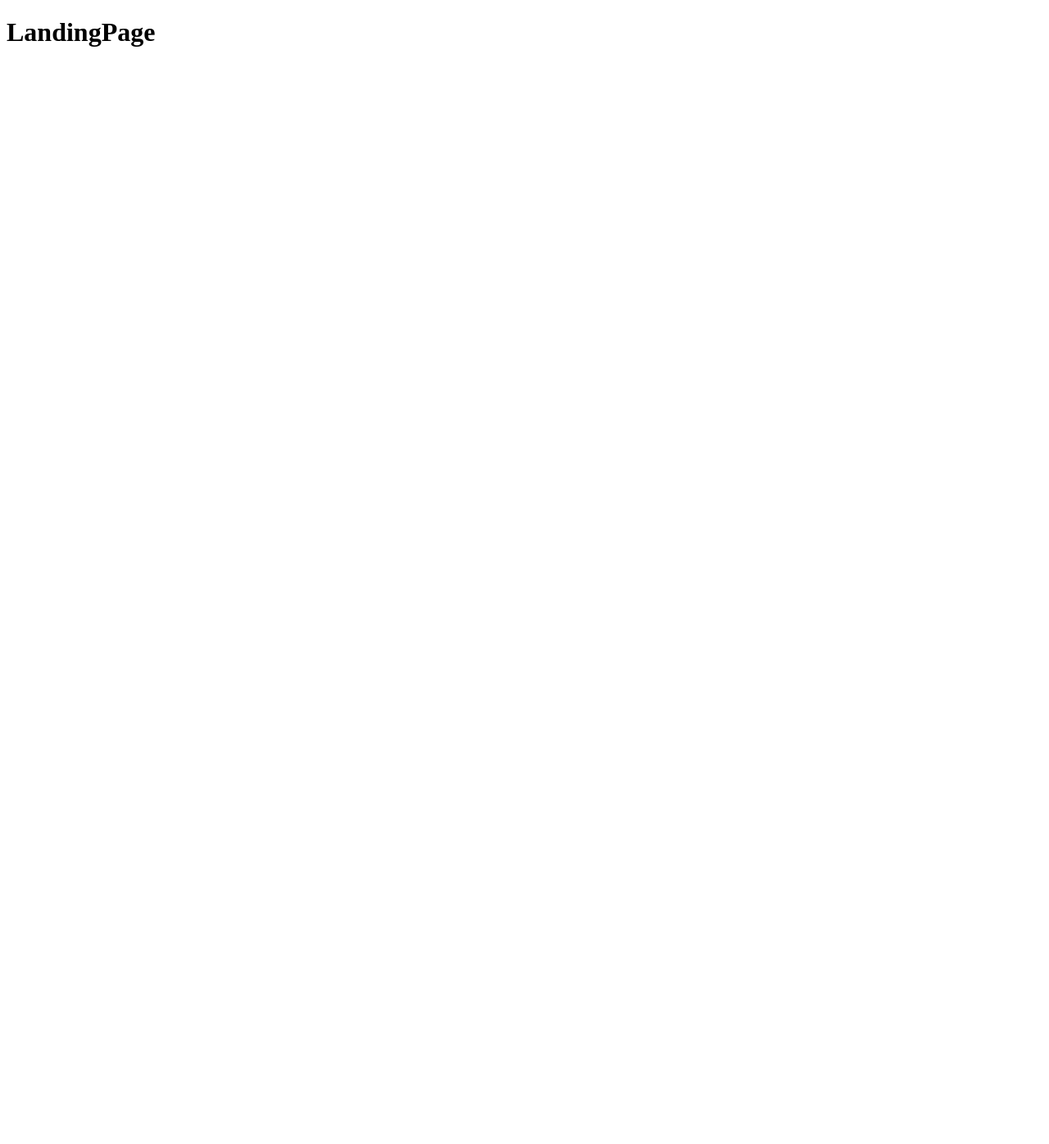
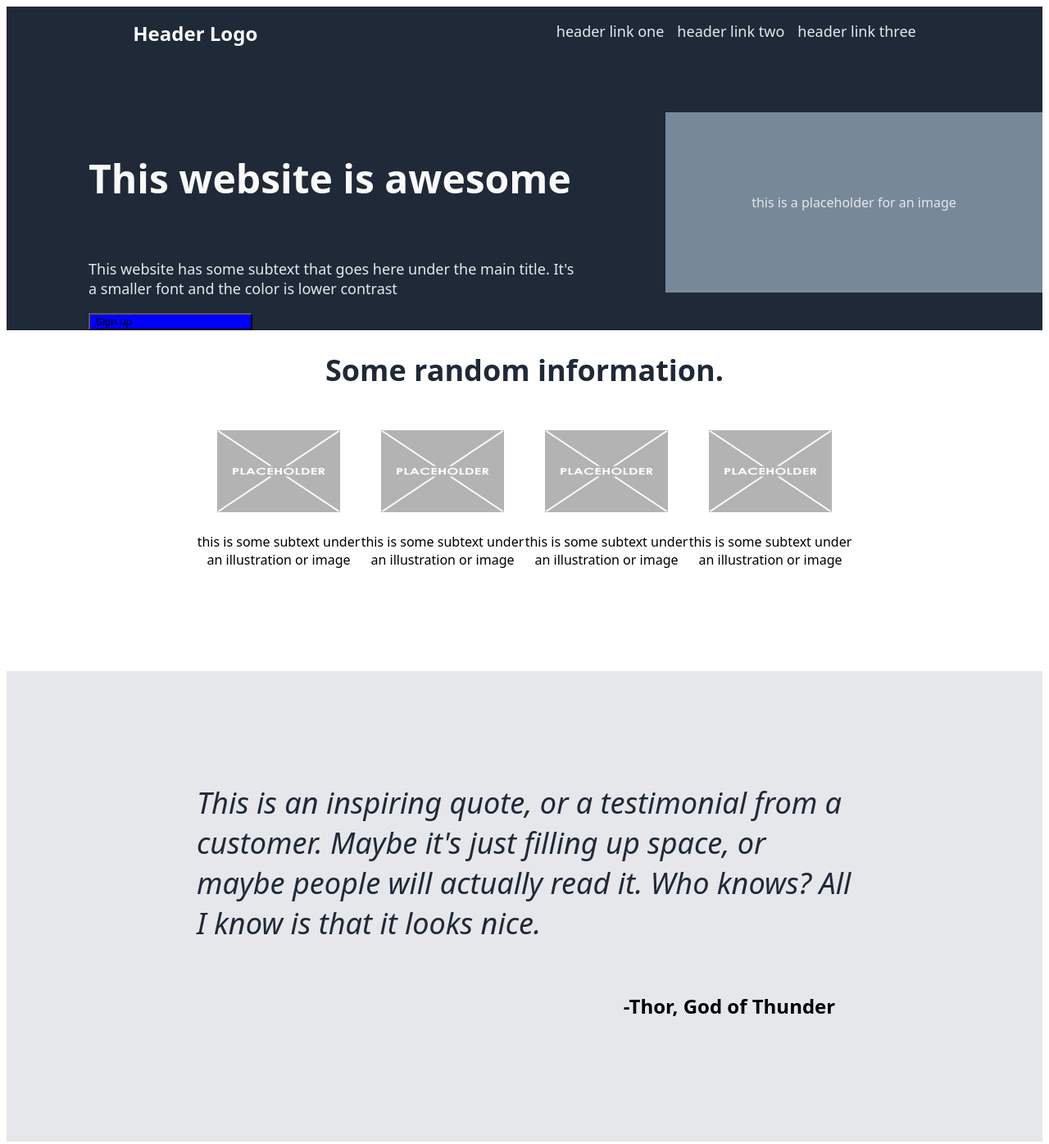
Before and after one commit to PeterXRiber/odin-landingpage, a plain HTML site: page index.html in a window 1280 px wide. Shown: the whole page at 82% size. Before the commit the page ends 800 px from the top, so only its background shows below. Drawn offline with Linux system fonts and the light colour scheme.

Commit message:
Create hero box, image box and quote box

```diff
--- a/index.html
+++ b/index.html
@@ -11,7 +11,87 @@
   </head>
 
     <body>
-        <h1> LandingPage </h1>
+        <div class="header-container">
+            <div class="top-header">
+                <h1> Header Logo </h1>
+                <div class="header-links">
+                    <ul>
+                        <li><a href="#"> header link one </a></li>
+                        <li><a href="#"> header link two </a></li>
+                        <li><a href="#"> header link three </a></li>
+                    </ul>
+                </div>
+            </div>
+            <div class="bottom-header">
+                <div class="bottom-header-subtext">
+                    <h3 class="bottom-header-h3">This website is awesome</h3>
+                    <p class="bottom-header-p"> This website has some subtext that goes here under the main title.
+                        It's a smaller font and the color is lower contrast</p>
+                        <button class="sign-up"> Sign up </button>
+                </div>
+                <div class="bottom-header-placeholder"></div>
+                    <div class="image-placeholder">
+                    <p class="text-placeholder"> this is a placeholder for an image</p>
+                    </div>
+                </div>
+            </div>
+
+
+        <h1 class="info-container-h1"> Some random information.</h1>
+
+        <div class="info-container">
+
+            <div class="images">
+                <img src="./images/placeholder.png" alt="AI-Cage">
+                <div class="images-text">this is some subtext under an illustration or image</div>
+            </div>
+            <div class="images">
+                <img src="./images/placeholder.png" alt="AI-Cage">
+                <div class="images-text">this is some subtext under an illustration or image</div>
+            </div>
+            <div class="images">
+                <img src="./images/placeholder.png" alt="AI-Cage">
+                <div class="images-text">this is some subtext under an illustration or image</div>
+            </div>
+            <div class="images">
+                <img src="./images/placeholder.png" alt="AI-Cage">
+                <div class="images-text">this is some subtext under an illustration or image</div>
+            </div>
+
+        </div>
+
+        <div class="quote-container">
+
+            <div class="quote">
+
+                    <p class="quote-text">This is an inspiring quote, or a testimonial from a customer.
+                        Maybe it's just filling up space,
+                        or maybe people will actually read it.
+                        Who knows? All I know is that it looks nice.
+                        </p>
+
+            </div>
+
+            <div class="quoter-container">
+
+                <p class="text-quoter">-Thor, God of Thunder</p>
+
+            </div>
+
+
+
+
+        </div>
+
+        <div class="action-container">
+
+        </div>
+
+        <div class="footer">
+
+        </div>
+
+
     </body>
 
 </html>
--- a/style.css
+++ b/style.css
@@ -0,0 +1,255 @@
+body{
+    font-family: system-ui, -apple-system, BlinkMacSystemFont, 'Segoe UI', Roboto, Oxygen, Ubuntu, Cantarell, 'Open Sans', 'Helvetica Neue', sans-serif;
+    font: roboto;
+
+}
+.header-container{
+display: flex;
+flex-direction: column;
+flex-wrap: wrap;
+justify-content: center;
+align-items: stretch;
+
+gap: 64px;
+background-color: #1F2937;
+
+
+}
+
+.top-header{
+    display: flex;
+    justify-content: space-around;
+    flex-shrink: 0;
+
+}
+
+.top-header ul{
+    display: flex;
+    flex-direction: row;
+    list-style-type: none;
+
+    font-size: 18px;
+    color: #E5E7EB;
+}
+
+.top-header a{
+    display: flex;
+    flex-direction: row;
+    text-decoration: none;
+    margin-left: 16px;
+
+    font-size: 18px;
+    color: #E5E7EB;
+}
+
+.top-header h1{
+    display: flex;
+    flex-direction: row;
+
+    font-size: 24px;
+    color: #F9FAF8;
+}
+
+.bottom-header{
+    display: flex;
+    flex-flow: row;
+    flex: 1;
+    flex-shrink: 0;
+
+
+}
+
+.bottom-header-subtext{
+    display: flex;
+    flex-direction: column;
+    flex-wrap: wrap;
+    flex: 1;
+    flex-shrink: 0;
+
+    max-width: 760px;
+
+
+}
+
+.bottom-header-h3{
+    display: flex;
+    flex-direction: column;
+    margin-left: 100px;
+
+    font-weight: bolder;
+    font-size: 48px;
+    color: #F9FAF8;
+}
+
+.bottom-header-p{
+    display: flex;
+    flex-direction: row;
+    flex-wrap: wrap;
+    margin-left: 100px;
+
+    font-size: 18px;
+    color: #E5E7EB;
+
+}
+.sign-up{
+    display: flex;
+    flex-direction: column;
+    justify-content: center;
+    margin-left: 100px;
+
+    max-width: 200px;
+
+    background-color: blue;
+}
+
+
+
+.bottom-header-placeholder{
+    display: flex;
+    flex-flow: row;
+    flex-shrink: 0;
+
+    margin-left: 100px;
+
+}
+
+.image-placeholder{
+    display: flex;
+    justify-content: center;
+    align-items: center;
+
+    width: 460px;
+    height: 220px;
+    background-color: lightslategray;
+
+
+}
+
+.text-placeholder{
+    display: flex;
+    justify-content: center;
+    align-items: center;
+    color: #E5E7EB;
+}
+
+.info-container{
+    display: flex;
+    flex-direction: row;
+    justify-content: center;
+    align-items: center;
+
+
+
+}
+
+.info-container-h1{
+    display: flex;
+    flex-direction: row;
+    justify-content: center;
+    align-items: center;
+
+
+
+    font-weight: bolder;
+    font-size: 36px;
+    color: #1F2937;
+}
+
+.images {
+    display: flex;
+    flex-direction: column;
+
+    padding-bottom: 125px;
+
+
+}
+
+.images div{
+    display: flex;
+    flex-direction: row;
+
+    max-width: 200px;
+    max-height: 200px;
+
+}
+
+.images img{
+    display: flex;
+    flex-direction: row;
+    justify-content: center;
+    align-items: center;
+    max-width: 200px;
+    max-height: 100px;
+    margin: 25px;
+}
+
+.images-text{
+    display: flex;
+    justify-content: center;
+    align-items: center;
+    text-align: center;
+    flex-wrap: wrap;
+    max-width: 100px;
+    max-width: 100px;
+}
+
+.quote-container{
+    display: flex;
+    flex-direction: column;
+    justify-content: center;
+    align-items: center;
+
+    background-color: #E5E7EB;
+
+}
+
+.quote{
+    display: flex;
+    flex-direction: column;
+
+    max-width: 800px;
+    max-height: 500px;
+
+    margin-top: 100px;
+    background-color: #E5E7EB;
+}
+
+.quote-text{
+    display: flex;
+    flex-direction: column;
+
+    font-size: 36px;
+    font-weight: lighter;
+    font-style: italic;
+    color: #1F2937;
+}
+
+.quoter-container{
+    display: flex;
+    flex-wrap: wrap;
+    margin-left: 500px;
+    margin-bottom: 125px;
+
+}
+
+.text-quoter{
+   display: flex;
+    flex-direction: row;
+    flex-wrap: wrap;
+    justify-content: center;
+    align-items: flex-end;
+
+    font-size: 24px;
+    font-weight: bolder;
+
+}
+
+
+
+
+/*rgb(69, 18, 18)
+.footer{
+    background-color: #1F2937;
+
+}
+*/
```
Also changed, not shown: images/nic-cage.webp (added), images/placeholder.png (added), 1 other file.
